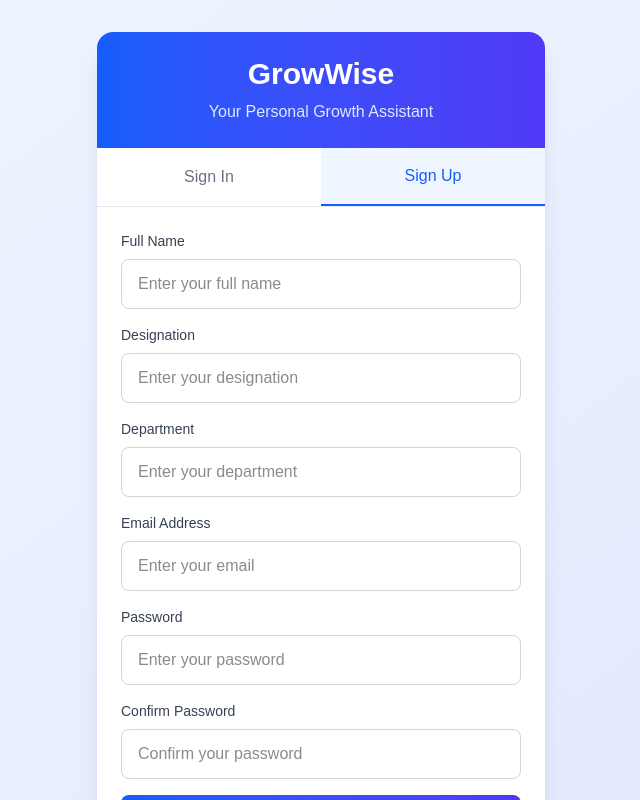
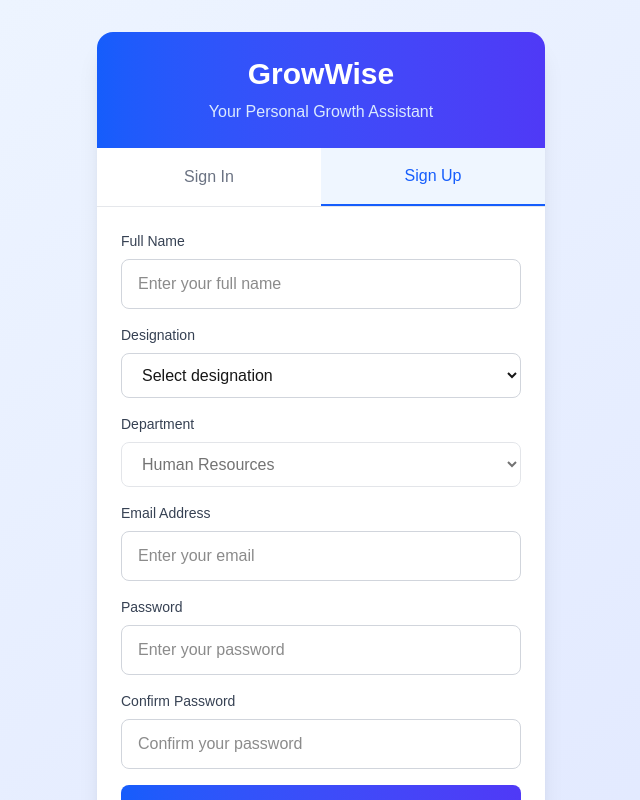
Before and after one commit to sadiajahan97/grow-wise, a Next.js app in the folder grow-wise-frontend/: page / in a window 1280 px wide. Both pictures are taken after a click on the button "Sign Up". Shown: the top 800 px of the page, without its empty margins (319-959 px from the left). Built offline with nearby package versions, Linux system fonts and the light colour scheme; no server answers.

Commit message:
convert desgination and department fields to dropdowns

```diff
--- a/grow-wise-frontend/src/app/page.tsx
+++ b/grow-wise-frontend/src/app/page.tsx
@@ -86,7 +86,7 @@ export default function Home() {
       confirmPassword: '',
       name: '',
       designation: '',
-      department: '',
+      department: 'Human Resources',
     },
   });
 
@@ -292,8 +292,7 @@ export default function Home() {
                   >
                     Designation
                   </label>
-                  <input
-                    type="text"
+                  <select
                     id="designation"
                     {...register('designation', {
                       required: 'Designation is required',
@@ -303,8 +302,20 @@ export default function Home() {
                         ? 'border-red-300 dark:border-red-600'
                         : 'border-gray-300 dark:border-gray-600'
                     }`}
-                    placeholder="Enter your designation"
-                  />
+                  >
+                    <option value="">Select designation</option>
+                    <option value="General Manager / Director">General Manager / Director</option>
+                    <option value="Deputy General Manager">Deputy General Manager</option>
+                    <option value="Assistant General Manager">Assistant General Manager</option>
+                    <option value="Senior Manager">Senior Manager</option>
+                    <option value="Manager">Manager</option>
+                    <option value="Deputy Manager">Deputy Manager</option>
+                    <option value="Assistant Manager">Assistant Manager</option>
+                    <option value="Senior Executive">Senior Executive</option>
+                    <option value="Executive">Executive</option>
+                    <option value="Trainee">Trainee</option>
+                    <option value="Intern">Intern</option>
+                  </select>
                   {errors.designation && (
                     <p className="mt-1 text-xs text-red-600 dark:text-red-400">{errors.designation.message}</p>
                   )}
@@ -319,19 +330,20 @@ export default function Home() {
                   >
                     Department
                   </label>
-                  <input
-                    type="text"
+                  <select
                     id="department"
                     {...register('department', {
                       required: 'Department is required',
                     })}
-                    className={`w-full px-3 sm:px-4 py-2.5 sm:py-3 text-sm sm:text-base border rounded-lg focus:ring-2 focus:ring-blue-500 focus:border-transparent dark:bg-gray-700 dark:text-white transition-colors ${
+                    disabled
+                    className={`w-full px-3 sm:px-4 py-2.5 sm:py-3 text-sm sm:text-base border rounded-lg focus:ring-2 focus:ring-blue-500 focus:border-transparent dark:bg-gray-700 dark:text-white transition-colors cursor-not-allowed opacity-60 ${
                       errors.department
                         ? 'border-red-300 dark:border-red-600'
                         : 'border-gray-300 dark:border-gray-600'
                     }`}
-                    placeholder="Enter your department"
-                  />
+                  >
+                    <option value="Human Resources">Human Resources</option>
+                  </select>
                   {errors.department && (
                     <p className="mt-1 text-xs text-red-600 dark:text-red-400">{errors.department.message}</p>
                   )}
```
